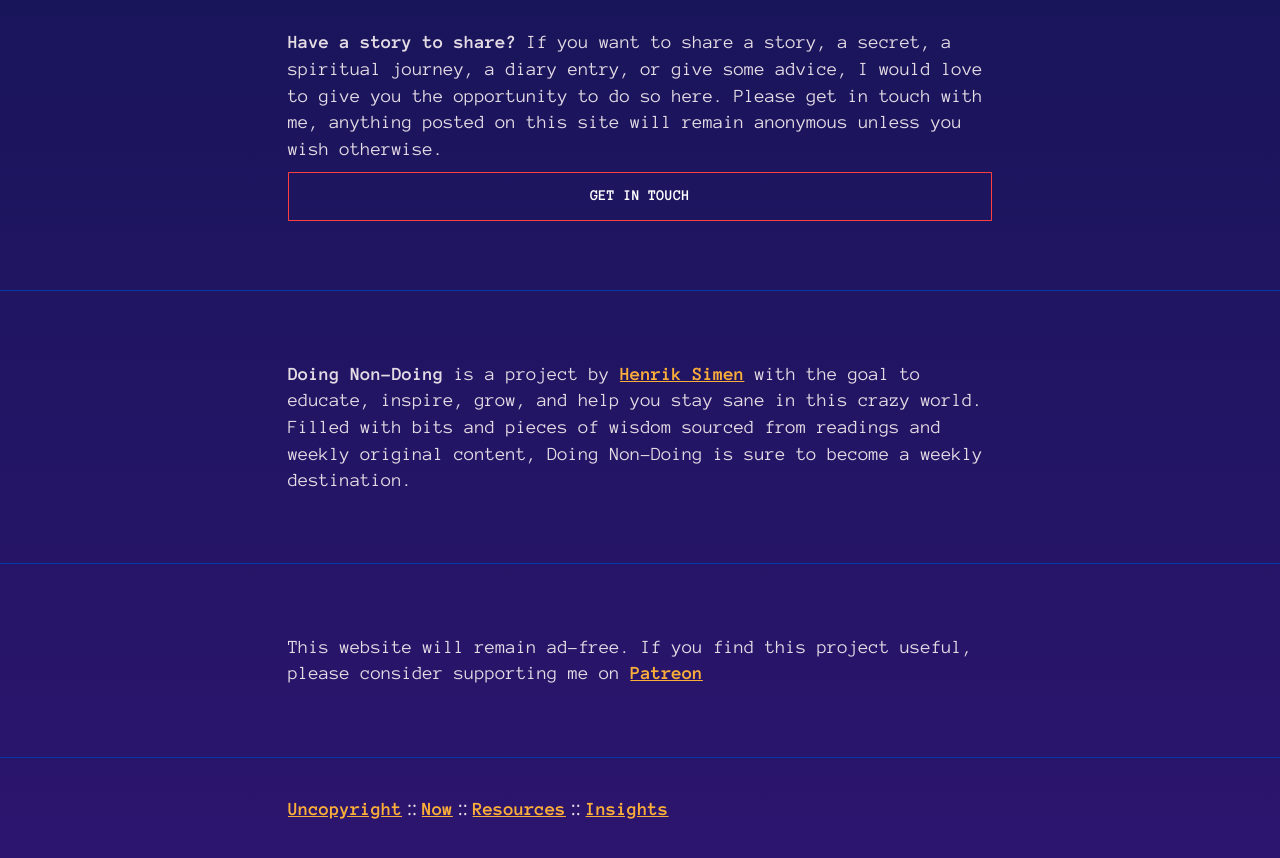
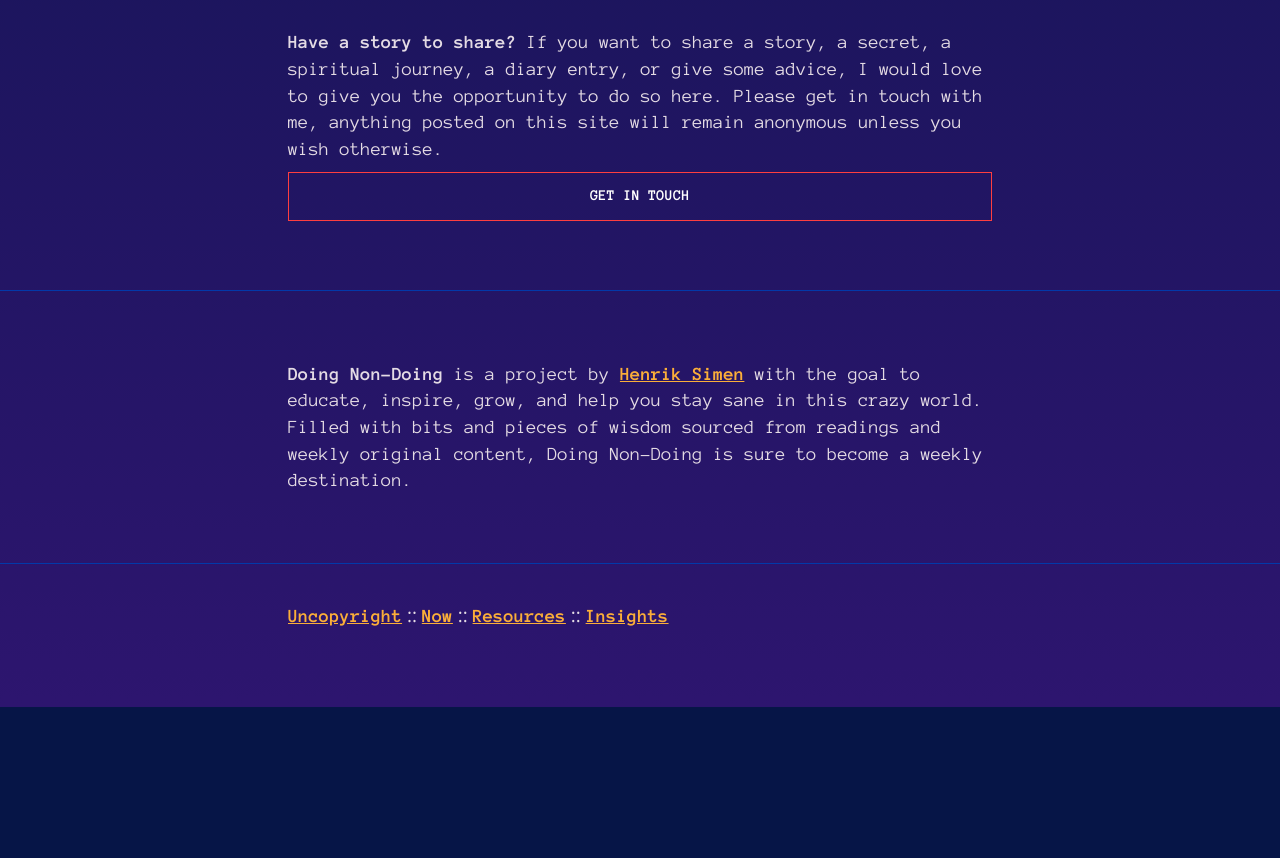
Before and after one commit to HenrikSimen/doing-non-doing, a Jekyll site: the page built from index.html, in a window 1280 px wide and 900 px high, scrolled down 2964 px. Shown: the top 858 px of the window. Built offline with Jekyll 4.4.1, drawn with Linux system fonts in a browser that asks for light colours; after the commit the page ends 3671 px from its top, so only the background shows below that.

Commit message:
commented patreon out

```diff
--- a/_includes/footer.html
+++ b/_includes/footer.html
@@ -7,10 +7,10 @@
   <p><span class="bolder">Doing Non-Doing</span> is a project by <a href="{{site.baseurl}}/now">Henrik Simen</a> with the goal to educate, inspire, grow, and help you stay sane in this crazy world. Filled with bits and pieces of wisdom sourced from readings and weekly original content, Doing Non-Doing is sure to become a weekly destination.</p>
 </footer>
 <hr>
-<footer>
+<!-- <footer>
   <p>This website will remain ad-free. If you find this project useful, please consider supporting me on <a href="" target="_blank">Patreon</a></p>
 </footer>
-<hr>
+<hr> -->
 <footer>
   {% include nav.html %}
 </footer>
```
